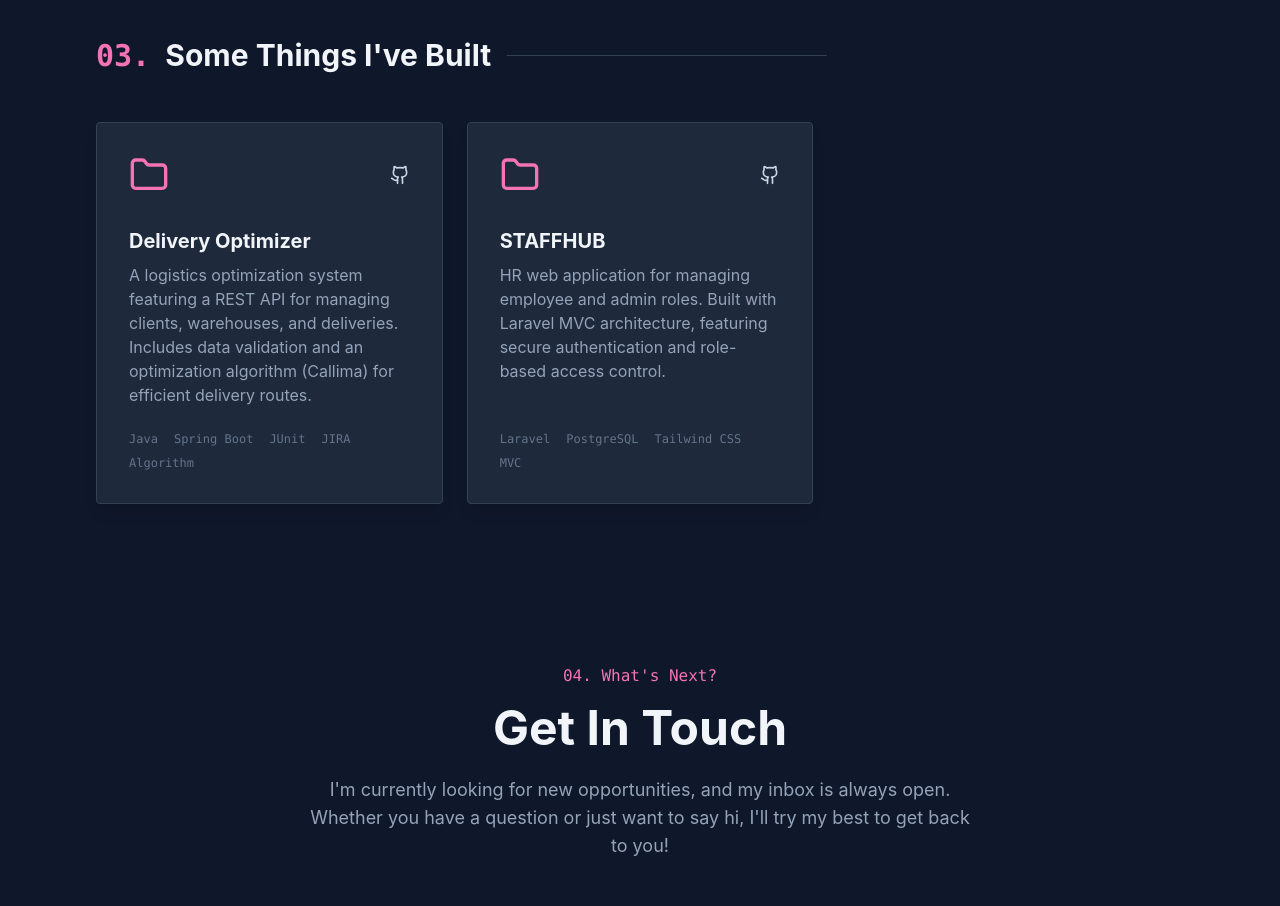
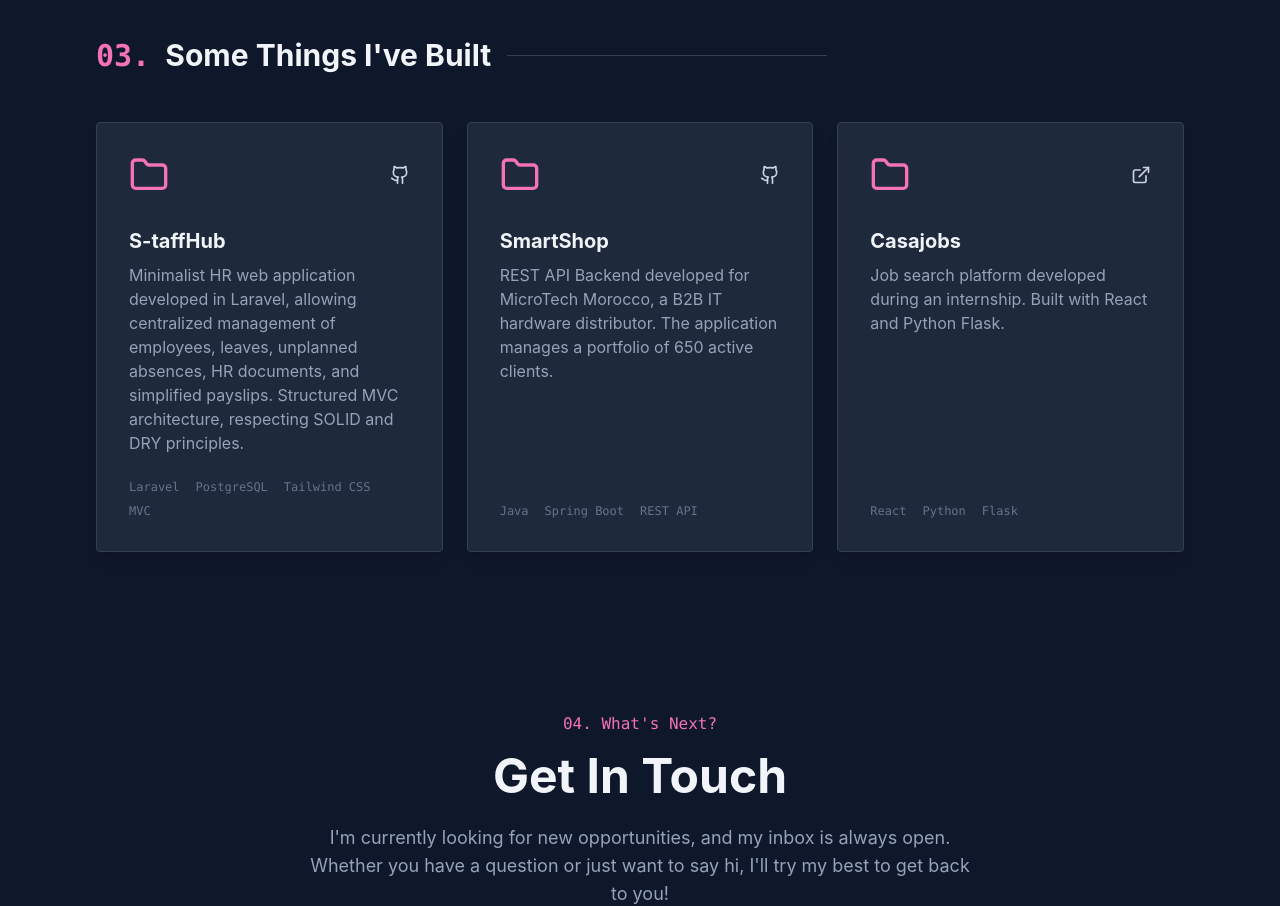
Before and after one commit to ManaR-Rch/My-portfolio, a React (Vite) app: page / in a window 1280 px wide. Shown: the part 2160-3066 px from the top of the page. Built offline with nearby package versions, Linux system fonts and the light colour scheme.

Commit message:
Update Projects: Add S-taffHub, SmartShop, Casajobs

```diff
--- a/src/components/Projects.jsx
+++ b/src/components/Projects.jsx
@@ -4,19 +4,26 @@ import { motion } from 'framer-motion';
 const Projects = () => {
     const projects = [
         {
-            title: "Delivery Optimizer",
-            description: "A logistics optimization system featuring a REST API for managing clients, warehouses, and deliveries. Includes data validation and an optimization algorithm (Callima) for efficient delivery routes.",
-            tech: ["Java", "Spring Boot", "JUnit", "JIRA", "Algorithm"],
-            github: "https://github.com/ManaR-Rch",
+            title: "S-taffHub",
+            description: "Minimalist HR web application developed in Laravel, allowing centralized management of employees, leaves, unplanned absences, HR documents, and simplified payslips. Structured MVC architecture, respecting SOLID and DRY principles.",
+            tech: ["Laravel", "PostgreSQL", "Tailwind CSS", "MVC"],
+            github: "https://github.com/ManaR-Rch/S-taffHub",
             external: null,
         },
         {
-            title: "STAFFHUB",
-            description: "HR web application for managing employee and admin roles. Built with Laravel MVC architecture, featuring secure authentication and role-based access control.",
-            tech: ["Laravel", "PostgreSQL", "Tailwind CSS", "MVC"],
-            github: "https://github.com/ManaR-Rch",
+            title: "SmartShop",
+            description: "REST API Backend developed for MicroTech Morocco, a B2B IT hardware distributor. The application manages a portfolio of 650 active clients.",
+            tech: ["Java", "Spring Boot", "REST API"],
+            github: "https://github.com/ManaR-Rch/SmartShop",
             external: null,
         },
+        {
+            title: "Casajobs",
+            description: "Job search platform developed during an internship. Built with React and Python Flask.",
+            tech: ["React", "Python", "Flask"],
+            github: null,
+            external: "https://www.casajobs.ma/",
+        }
     ];
 
     return (
```
